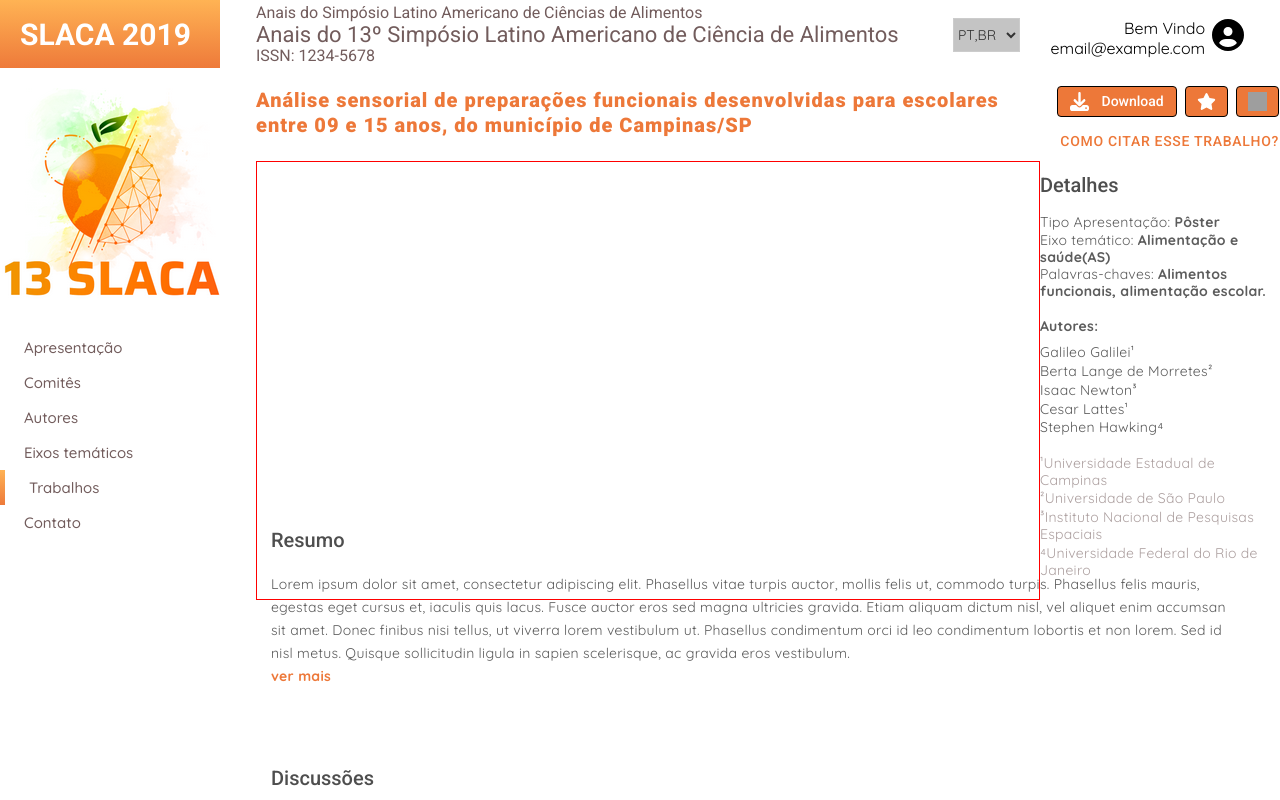
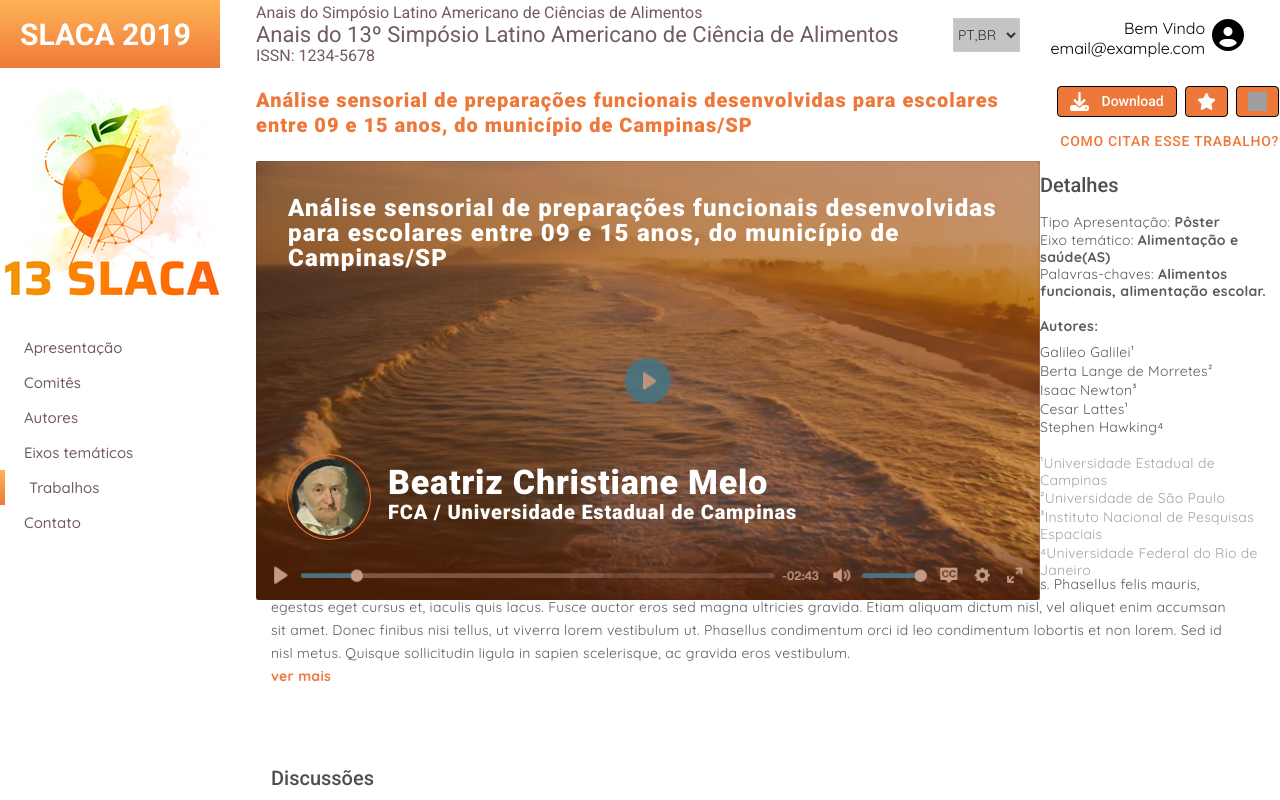
Before and after one commit to hash-luk/chuva-test, a React (Create React App) app: page / in a window 1280 px wide. Shown: the top 800 px of the page. Built offline with nearby package versions, Linux system fonts and the light colour scheme; grey boxes are pictures that could not be loaded.

Commit message:
Added video cover

```diff
--- a/src/components/main-content/index.tsx
+++ b/src/components/main-content/index.tsx
@@ -2,13 +2,30 @@ import * as Styled from './styles'
 import { faDownload,faStar } from '@fortawesome/free-solid-svg-icons';
 import { FontAwesomeIcon } from '@fortawesome/react-fontawesome';
 import doiIcon from '../../assets/icons/doi.svg'
+import photo from '../../assets/img/photo.png'
+import coverImg from '../../assets/img/dewey1.png'
 
 const Main = () => {
     return(
         <Styled.Container>
             <div className='left-content'>
                 <Styled.Title>Análise sensorial de preparações funcionais desenvolvidas para escolares entre 09 e 15 anos, do município de Campinas/SP </Styled.Title>
-                <div style={{width: "784px",height:"439px",border:"1px solid red"}}></div>
+                <Styled.VideoContainer>
+                    <Styled.VideoTitle>Análise sensorial de preparações funcionais desenvolvidas para escolares entre 09 e 15 anos, do município de Campinas/SP </Styled.VideoTitle>
+                    <Styled.VideoInformation>
+                        <div className="photo">
+                            <div className='outline'>
+                                <img src={photo} alt="Foto do Autor" className='photo'/>
+                            </div>
+                        </div>
+                        <div className="texts">
+                            <p>Beatriz Christiane Melo</p>
+                            <p>FCA / Universidade Estadual de Campinas</p>
+                        </div>
+                    </Styled.VideoInformation>
+                    <div className="filter"></div>
+                    <img  src={coverImg} alt="Video cover" className='videocover'/>
+                </Styled.VideoContainer>
             </div>
             <div className="right-content">
                 <Styled.ButtonsContainer>
--- a/src/components/main-content/styles.ts
+++ b/src/components/main-content/styles.ts
@@ -36,7 +36,7 @@ export const Button = styled.button`
   justify-content: center;
   border-radius: 4px;
   border: 1px solid #000000;
-  padding:0px 12px;
+  padding: 0px 12px;
   cursor: pointer;
 
   .icon {
@@ -44,7 +44,6 @@ export const Button = styled.button`
     height: 19px !important;
   }
 `;
-
 
 export const ButtonsContainer = styled.div`
   width: 239px;
@@ -71,9 +70,9 @@ export const ButtonsContainer = styled.div`
     justify-content: space-between;
     font-family: "Roboto", sans-serif;
     font-weight: 500;
-      font-size:14px;
+    font-size: 14px;
     line-height: 19px;
-      color: #FFFFFF;
+    color: #ffffff;
   }
 
   p {
@@ -81,12 +80,12 @@ export const ButtonsContainer = styled.div`
     font-size: 14px;
     line-height: 25px;
     font-weight: 500;
-      letter-spacing:0.05em;
-      color: #ED7839;
+    letter-spacing: 0.05em;
+    color: #ed7839;
     max-width: 100%;
     margin-bottom: 5px;
   }
-`
+`;
 
 export const DetailsContainer = styled.div`
   width: 242px;
@@ -98,10 +97,10 @@ export const DetailsContainer = styled.div`
 
   .details-title {
     font-family: "Roboto", sans-serif;
-        font-weight:500;
+    font-weight: 500;
     font-size: 20px;
     line-height: 25px;
-        color: #4E4E4E;
+    color: #4e4e4e;
   }
 
   .details-content {
@@ -116,12 +115,11 @@ export const DetailsContainer = styled.div`
     font-size: 14px;
     line-height: 120%;
     letter-spacing: 0.02em;
-        color: #5C5C5C;
-
+    color: #5c5c5c;
 
     .authors {
       p:first-child {
-                margin-bottom:7px;
+        margin-bottom: 7px;
       }
 
       display: flex;
@@ -133,8 +131,87 @@ export const DetailsContainer = styled.div`
       display: flex;
       flex-direction: column;
       gap: 2px;
-            color: #ADA0A0;
+      color: #ada0a0;
+    }
+  }
+`;
+
+export const VideoContainer = styled.div`
+  width: 784px;
+  height: 439px;
+  position: relative;
+
+  .filter {
+    position: absolute;
+    width: 100%;
+    height: 100%;
+    z-index: 1;
+    background: rgba(141, 53, 6, 0.5);
+  }
+
+  .videocover {
+    width: 100%;
+    height: 100%;
+    object-fit: cover;
+    position: absolute;
+  }
+`;
+
+export const VideoTitle = styled.h2`
+  font-family: "Roboto", sans-serif;
+  font-weight: 900;
+  font-size: 24px;
+  line-height: 25px;
+  letter-spacing: 0.05em;
+  padding: 0px 0px 0px 32px;
+  color: #fff;
+  position: absolute;
+  top: 35px;
+  z-index: 5;
+`;
+
+export const VideoInformation = styled.div`
+  width: 100%;
+  height: 86px;
+  display: flex;
+  align-items: center;
+  justify-content: flex-start;
+  gap: 17px;
+  padding: 0px 0px 0px 31px;
+  position: absolute;
+  bottom: 60px;
+  z-index: 5;
+
+  .outline {
+    width: 84px;
+    height: 86px;
+    border-radius: 50%;
+    border: 1px solid #ed7839;
+    display: flex;
+    align-items: center;
+    justify-content: center;
+
+    .photo {
+      width: 74px;
+      height: 77px;
+      border-radius: 50%;
     }
   }
 
-`
+  .texts {
+    color: #fff;
+    font-family: "Roboto", sans-serif;
+    font-weight: 900;
+    line-height:25px;
+    letter-spacing: 0.05em;
+
+    p:first-child {
+        font-size: 34px;
+        margin-bottom: 5px;
+    }
+
+    p:last-child {
+        font-size: 20px;
+    }
+  }
+`;
```
Also changed, not shown: src/assets/img/dewey1.png (added), src/assets/img/photo.png (added). Lines whose indentation alone changed are shown as unchanged.
